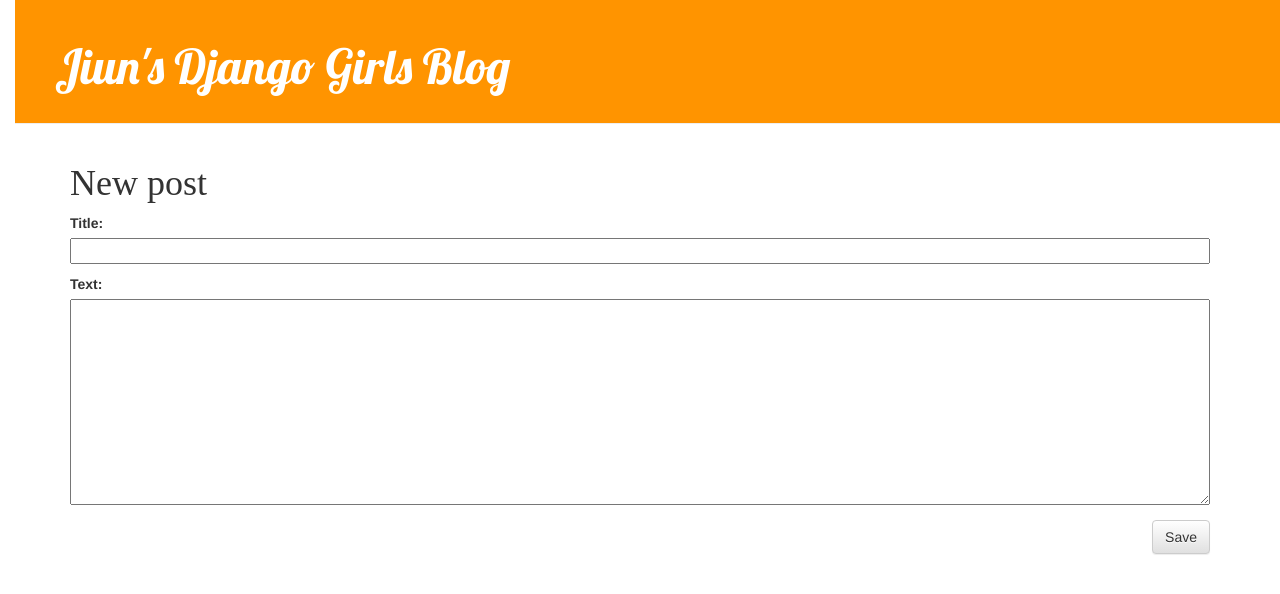
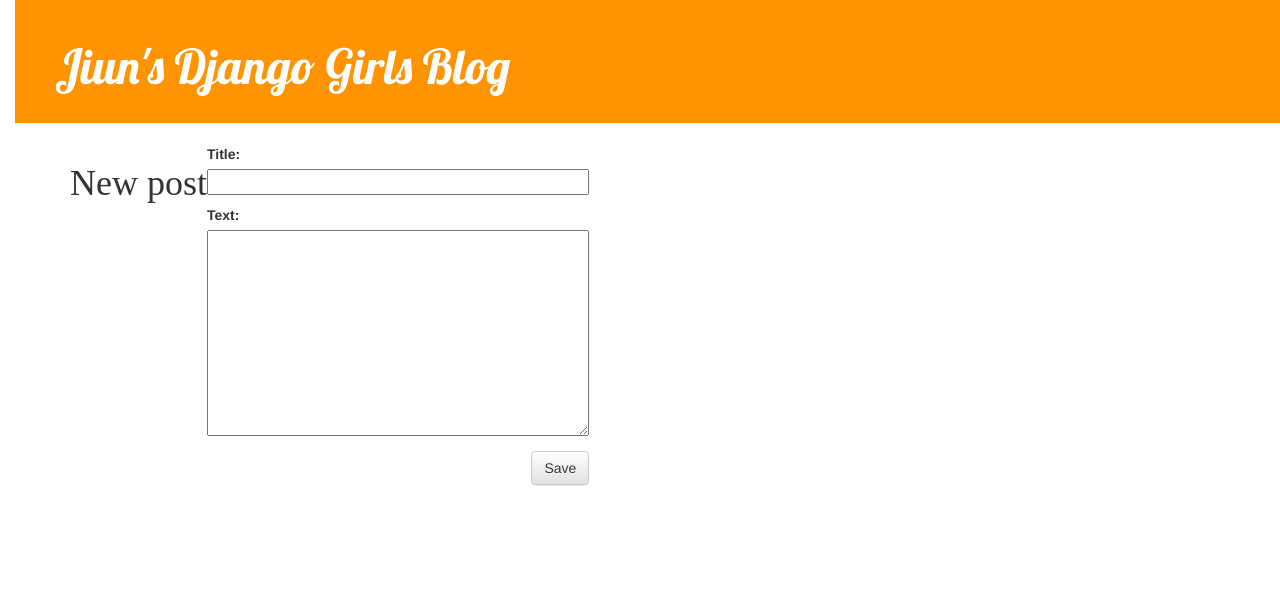
Before and after one commit to s-jiun/Piro15, a Django app: page /post/new/ in a window 1280 px wide. Shown: the top 594 px of the page. Run offline with Django 3.2, Linux system fonts and the light colour scheme; some libraries are stand-ins or nearby versions.

Commit message:
디자인 수정

```diff
--- a/djangogirls/blog/static/css/blog.css
+++ b/djangogirls/blog/static/css/blog.css
@@ -69,3 +69,7 @@ h4 {
   color: #000000;
   font-family: "Noto Serif KR", serif;
 }
+
+.post-list {
+  display: flex;
+}
--- a/djangogirls/blog/templates/blog/base.html
+++ b/djangogirls/blog/templates/blog/base.html
@@ -22,7 +22,7 @@
     </div>
 
     <div class="content container">
-        <div class="col">
+        <div class="post-list">
             {% block content %}
             {% endblock %}
         </div>
```
